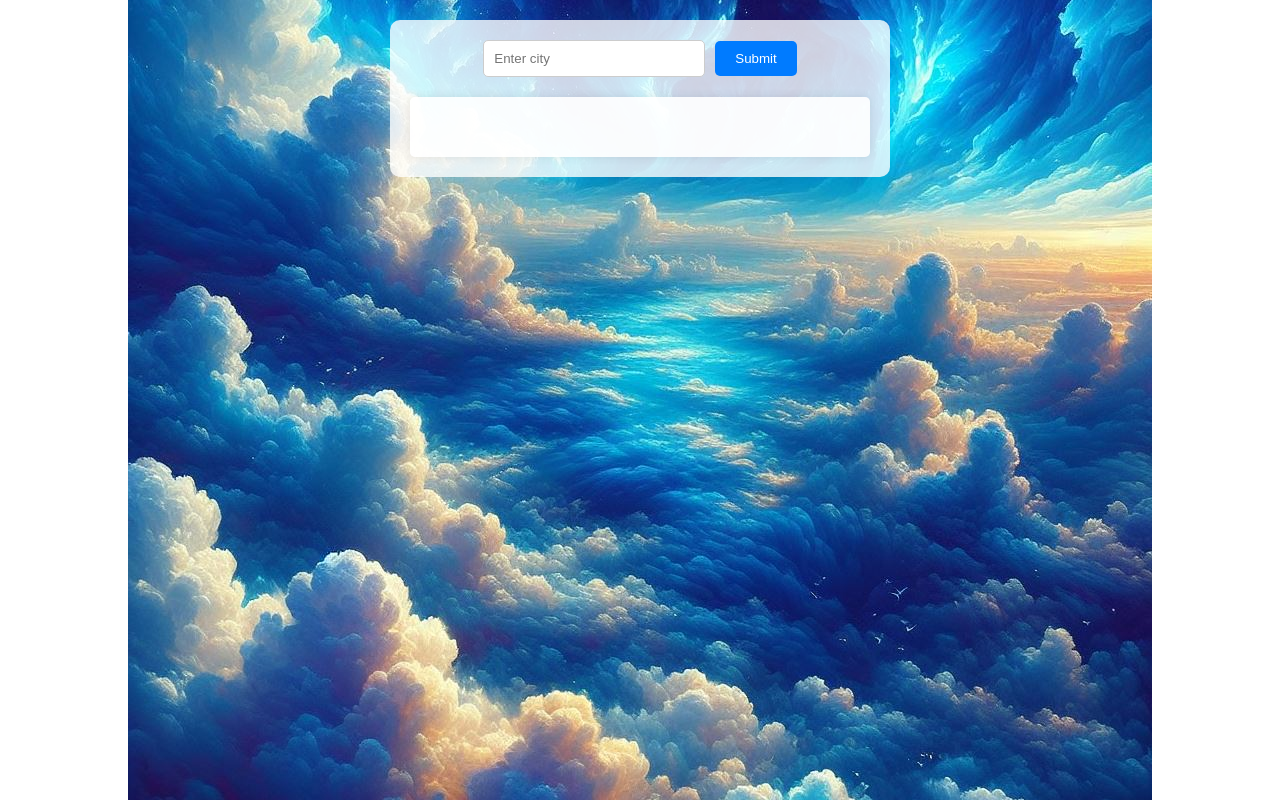
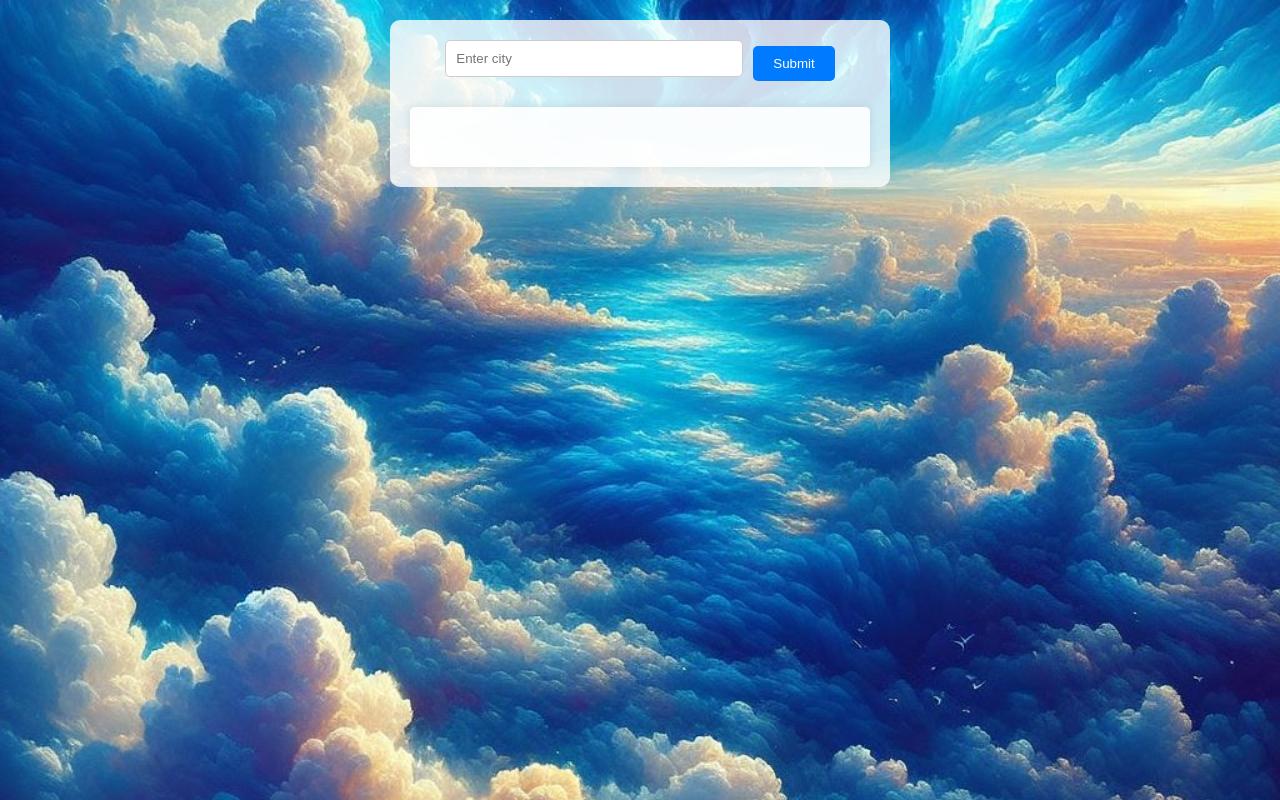
Before and after one commit to Adla-Keerthana/weather, a plain HTML site: page index.html in a window 1280 px wide. Drawn offline with Linux system fonts and the light colour scheme.

Commit message:
Update index.css

```diff
--- a/Weather/index.css
+++ b/Weather/index.css
@@ -1,26 +1,24 @@
-
 body {
     font-family: Arial, sans-serif;
     background-image: url('Designer.jpeg');
-    background-size: auto ;
+    background-size: cover;
     background-repeat: no-repeat;
     background-position: center;
     background-attachment: fixed;
     margin: 0;
     padding: 0;
-
 }
 
 .container {
+    width: 90%; /* Adjust the width as needed */
     max-width: 500px;
-    max-height: 500px;
     margin: 0 auto;
     padding: 20px;
-    background-color: tr;
+    background-color: transparent;
 }
 
 .main {
-    background-color: rgba(255, 255, 255, 0.8);;
+    background-color: rgba(255, 255, 255, 0.8);
     padding: 20px;
     border-radius: 10px;
 }
@@ -30,14 +28,17 @@ body {
     justify-content: center;
     align-items: center;
     margin-bottom: 20px;
+    flex-wrap: wrap; /* Allow items to wrap if necessary */
 }
 
 .inputs input[type="text"] {
     padding: 10px;
-    width: 200px;
+    width: 60%; /* Adjust the width as needed */
+    max-width: 300px; /* Limit the maximum width */
     border-radius: 5px;
     border: 1px solid #ccc;
     margin-right: 10px;
+    margin-bottom: 10px; /* Add margin bottom for better spacing */
 }
 
 .inputs input[type="submit"] {
@@ -68,7 +69,6 @@ h2 {
     margin-bottom: 10px;
 }
 
-
 p {
     margin-bottom: 5px;
 }
```
